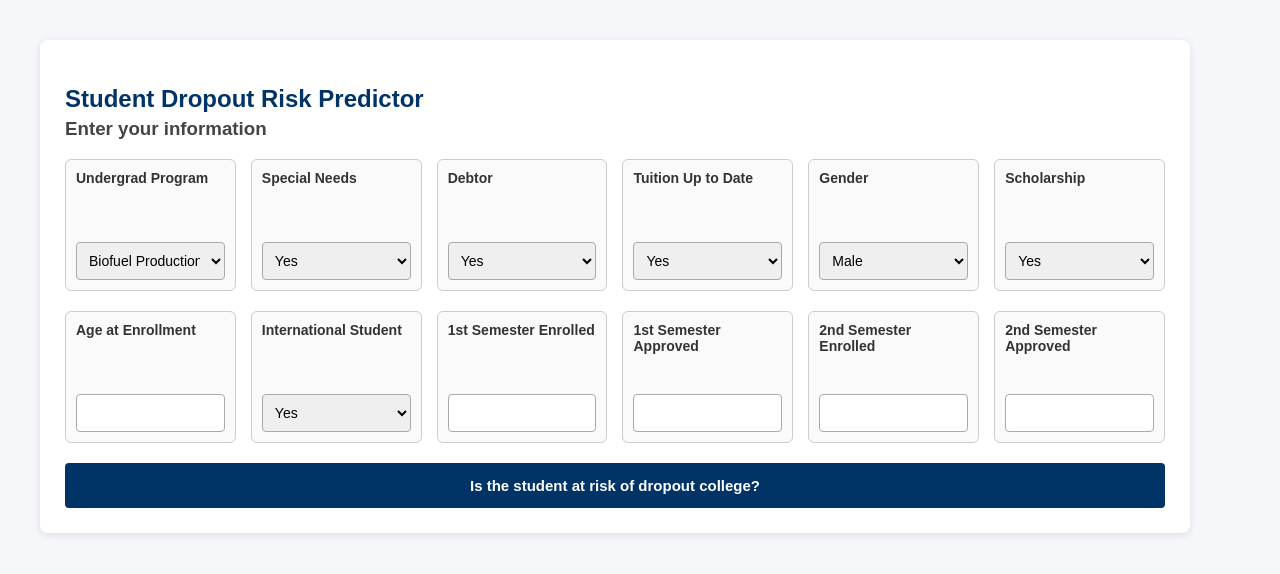
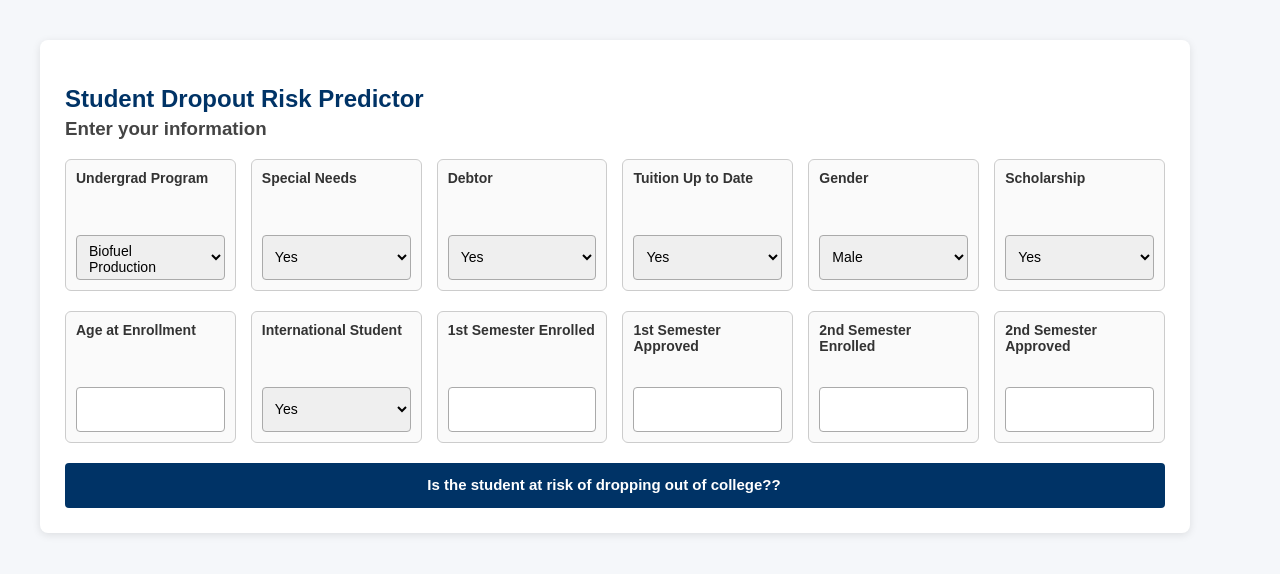
Before and after one commit to mtrudgeo-cpu/student-app-2870047, a Flask app: page / in a window 1280 px wide. Shown: the top 574 px of the page. Run offline with Flask 3, Linux system fonts and the light colour scheme.

Commit message:
App UI v4
enhancements

```diff
--- a/application/templates/index.html
+++ b/application/templates/index.html
@@ -52,14 +52,21 @@
             font-size: 14px;
         }
 
-        select, input[type="number"] {
+        select,
+        input[type="number"],
+        input[type="text"],
+        input[type="submit"] {
             width: 100%;
-            height: 38px;
-            padding: 6px 8px;
+            height: 45px;
+            padding: 6px 30px 6px 8px;
             border: 1px solid #aaa;
             border-radius: 4px;
             font-size: 14px;
             box-sizing: border-box;
+            white-space: normal;
+            line-height: 1.2;
+            overflow: hidden;
+            text-overflow: ellipsis;
         }
 
         input[type="submit"] {
@@ -207,7 +214,7 @@
             </div>
         </div>
 
-        <input type="submit" value="Is the student at risk of dropout college?">
+        <input type="submit" value="Is the student at risk of dropping out of college??">
 
         {% if results %}
         <div class="results-box">
```
